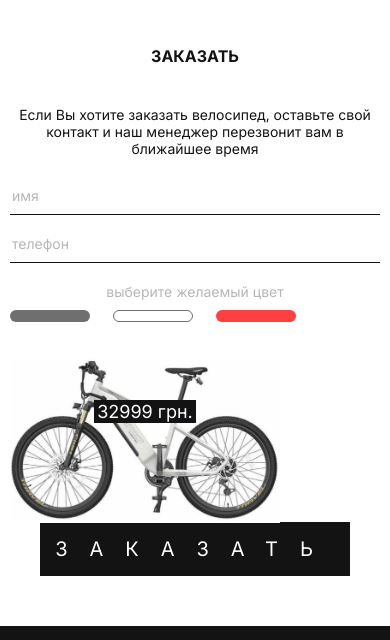
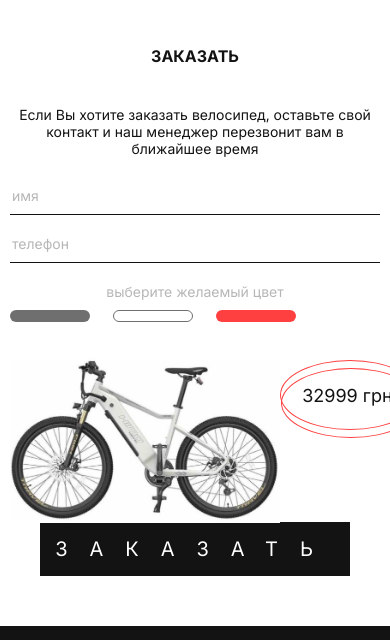
Before and after one commit to zhen4ik10/Xiaomi_Himo, a plain HTML site: page index.html in a window 390 px wide. Shown: the part 3696-4336 px from the top of the page. Drawn offline with nearby package versions, Linux system fonts and the light colour scheme.

Commit message:
added new style.css file

```diff
--- a/css/style.css
+++ b/css/style.css
@@ -681,29 +681,55 @@ p {
 }
 
 @media screen and (max-width: 580px) {
-    .form__bike-price {
-        right: auto;
-        top: 50px;
-        transform: translateX(0%);
-        left: 0;
+    /* .form__bike-price {
+        right: 0;
+        top: 35px;
+        transform: translateX(80%);
+        left: auto;
         display: inline-block;
         font-size: 18px;
         border: none;
         border-radius: 0;
         width: 100%;
         height: auto;
+    } */
+
+    .form__bike-price {
+        top: 25px;
+        right: 0;
+        left: auto;
+        font-size: 18px;
+        width: 140px;
+        height: 70px;
+        display: flex;
+        justify-content: center;
+        align-items: center;
+        border: 1px solid #FF4040;
+        border-radius: 50%;
+        transform: translateX(30%);
     }
 
-    .form__bike-price span {
+    .form__bike-price::after {
+        content: "";
+        position: absolute;
+        width: 140px;
+        height: 70px;
+        border: 1px solid #FF4040;
+        border-radius: 50%;
+        top: 7px;
+        left: 0;
+    }
+
+    /* .form__bike-price span {
         background-color: #131313;
         color: #fff;
         display: inline-block;
         padding: 3px;
-    }
+    } */
 
-    .form__bike-price::after {
+    /* .form__bike-price::after {
         display: none;
-    }
+    } */
 
     .footer__inner {
         display: block;
@@ -755,6 +781,21 @@ p {
         margin-bottom: 200px;
     }
 
+    .form__bike-price {
+        top: 10px;
+        right: 0;
+        left: auto;
+        font-size: 18px;
+        width: 140px;
+        height: 70px;
+        display: flex;
+        justify-content: center;
+        align-items: center;
+        border: 1px solid #FF4040;
+        border-radius: 50%;
+        transform: translateX(100%);
+    }
+
     .price__inner {
         justify-content: center;
         text-align: center;
@@ -777,4 +818,19 @@ p {
     .bike__title {
         font-size: 38px;
     }
+
+    .form__bike-price {
+        top: 10px;
+        right: 0;
+        left: auto;
+        font-size: 18px;
+        width: 140px;
+        height: 70px;
+        display: flex;
+        justify-content: center;
+        align-items: center;
+        border: 1px solid #FF4040;
+        border-radius: 50%;
+        transform: translateX(90%);
+    }
 }
```
